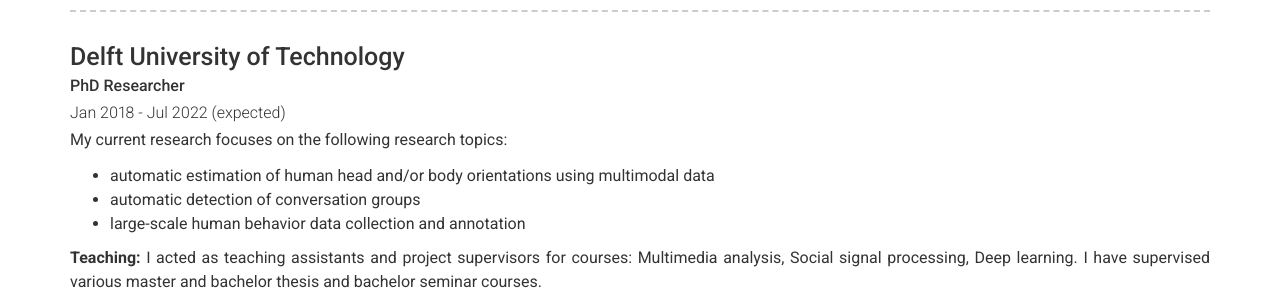
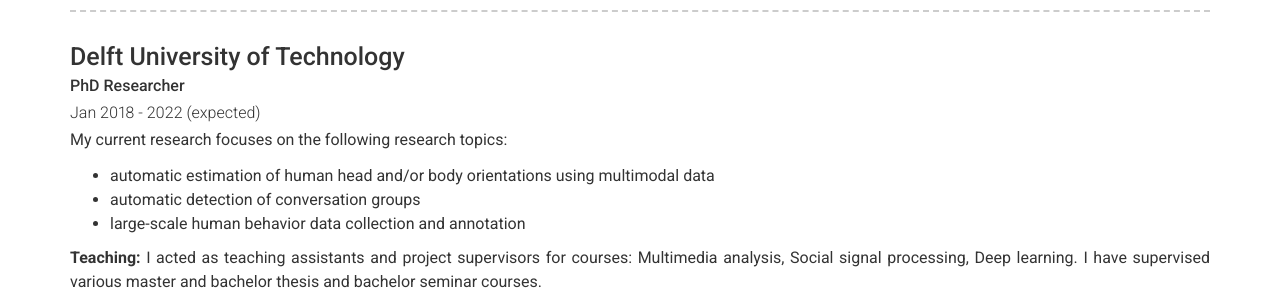
Before and after one commit to steph-tan/steph-tan.github.io, a Jekyll site: the page built from exp.html, in a window 1280 px wide. Shown: the part 358-653 px from the top of the page. Built offline with Jekyll 4.4.1, drawn with Linux system fonts in a browser that asks for light colours; a style sheet for code colours, icons or effects is not loaded.

Commit message:
Update experience.yml

```diff
--- a/_data/experience.yml
+++ b/_data/experience.yml
@@ -2,7 +2,7 @@
 - layout: top
   company: Delft University of Technology
   job_title: PhD Researcher
-  dates: Jan 2018 - Jul 2022 (expected)
+  dates: Jan 2018 - 2022 (expected)
   description: | # this will include new lines to allow paragraphs
       My current research focuses on the following research topics\:
       - automatic estimation of human head and/or body orientations using multimodal data
```
